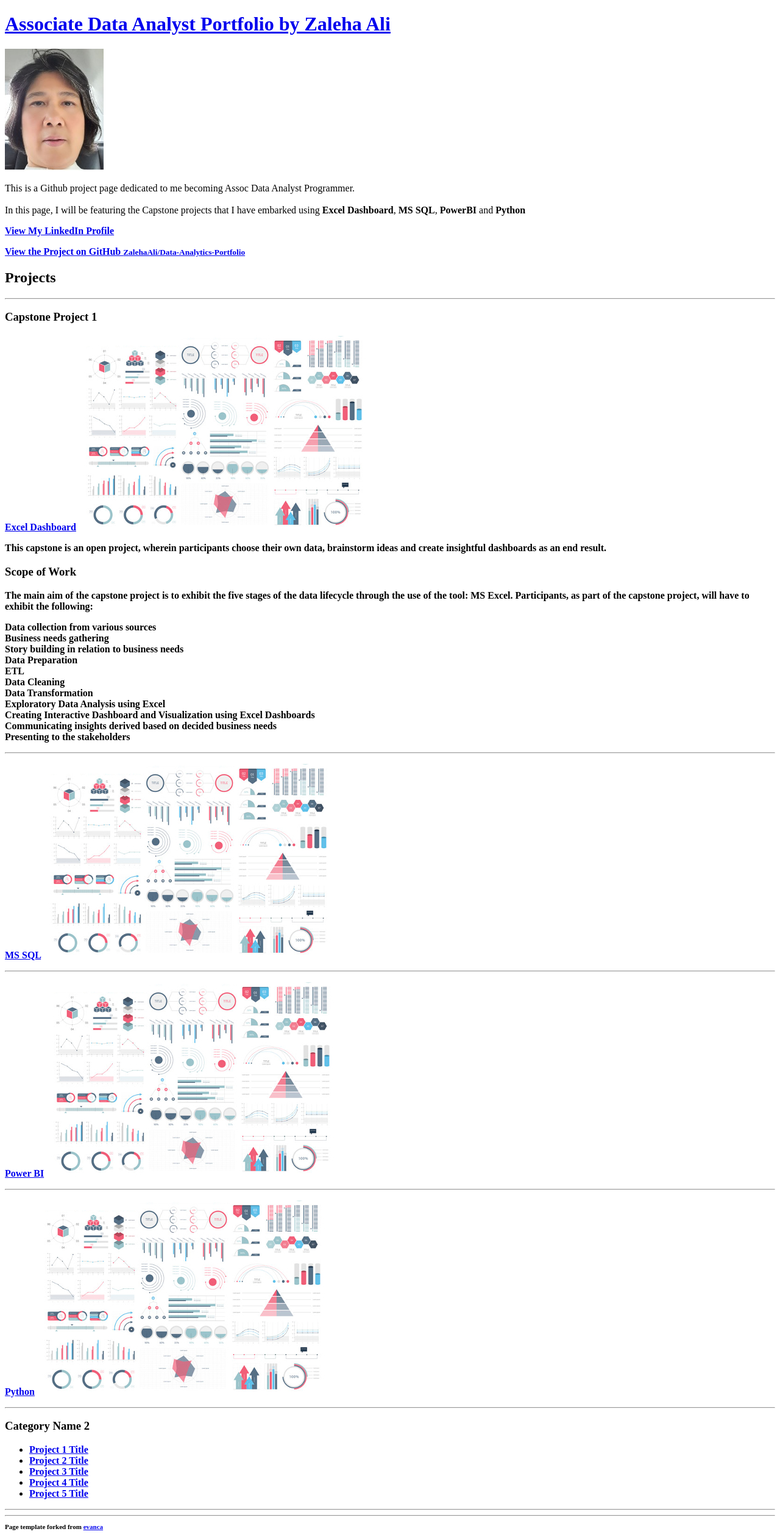
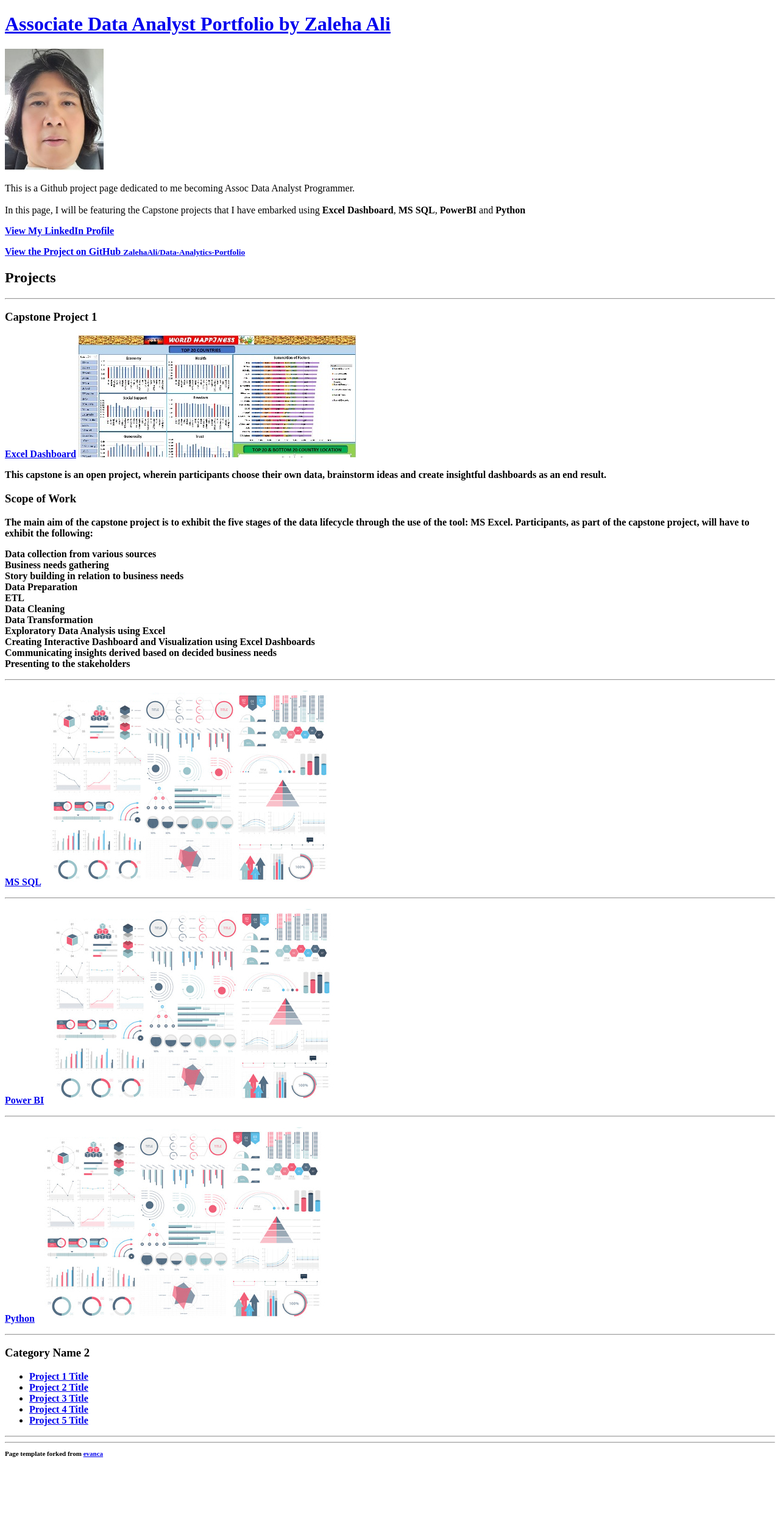
Before and after one commit to ZalehaAli/Data-Analytics-Portfolio, a Jekyll site: the page built from index.md, in a window 1280 px wide. Shown: the whole page at 61% size. Built offline with Jekyll 4.4.1, drawn with Linux system fonts in a browser that asks for light colours; our own code applies the rules of GitHub Pages for plain Markdown files; after the commit the page ends 2401 px from its top, so only the background shows below that.

Commit message:
Update index.md

```diff
--- a/index.md
+++ b/index.md
@@ -5,7 +5,7 @@
 ### Capstone Project 1
 
 [Excel Dashboard](/sample_page)
-<img src="images/dummy_thumbnail.jpg?raw=true"/>
+<img src="images/Capstone1_worldhappy.jpg?raw=true"/>
 <br>
 
 This capstone is an open project, wherein participants choose their own data, brainstorm ideas and create insightful dashboards as an end result.
```
